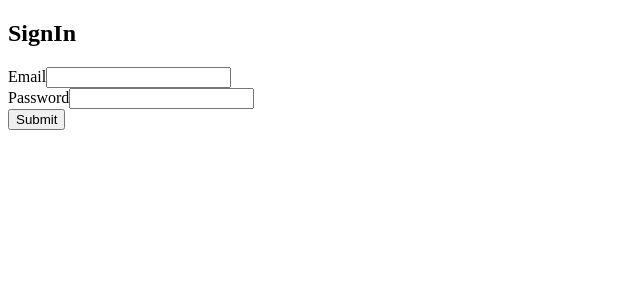
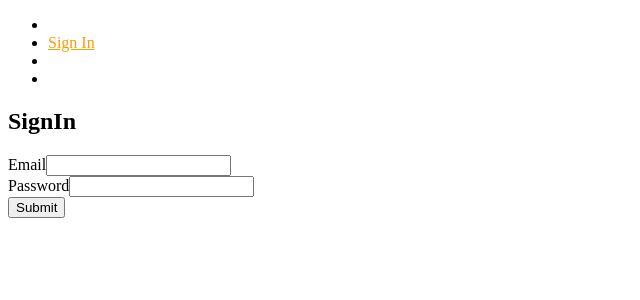
Before and after one commit to LucyJunior/ironconnectappclient, a React (Create React App) app: page /signin in a window 1280 px wide. Shown: the top 300 px of the page, without its empty margins (0-640 px from the left). Built offline with nearby package versions, Linux system fonts and the light colour scheme.

Commit message:
sign out

```diff
--- a/src/MainRouter.js
+++ b/src/MainRouter.js
@@ -1,16 +1,18 @@
-import React from 'react'
-import {Route, Switch} from 'react-router-dom'
-import Home from './component/Home'
-import Signup from './component/user/Signup'
-import Signin from './component/user/Signin'
+import React from 'react';
+import {Route, Switch} from 'react-router-dom';
+import Home from './component/Home';
+import Menu from './component/Menu';
+import Signup from './component/user/Signup';
+import Signin from './component/user/Signin';
 
 const MainRouter = () => (
 
     <div>
+
+        <Menu />
         <Switch>
+            <Route exact path="/" component={Home} />
 
-
-            <Route exact path="/" component={Home} />
             <Route exact path="/signup" component={Signup} />
             <Route exact path="/signin" component={Signin} />
 
--- /dev/null
+++ b/src/component/Menu.js
@@ -0,0 +1,56 @@
+import React from 'react'
+import { Link, withRouter } from 'react-router-dom'
+
+//changing link color
+//this two arguments, if matches it gives a color otherwise all the links will have a different color
+const isActive = (history, path) => {
+    if (history.location.pathname === path) return { color: "#ff9900" };
+    else return { color: "#ffffff" }
+}
+
+export const signout = (next) => {
+    //will remove in the client side the jwt
+    if (typeof window !== "undefined") localStorage.removeItem("jwt");
+    next();
+    //once we remove it, redirect the user
+    return fetch("http://localhost:8080/api/signout", {
+        method: "GET"
+    })
+        .then(response => {
+            console.log('signout', response)
+            return response.json();
+        })
+
+        .catch(err => console.log(err))
+
+};
+
+//props
+const Menu = ({ history }) => (
+
+    <div>
+
+        <ul className="nav nav-tabs bg-dark">
+            <li className="nav-item">
+                <Link className="nav-link" style={isActive(history, /*path*/ "/")} to="/">Home</Link>
+
+            </li>
+            <li className="nav-item">
+                <Link className="nav-link" style={isActive(history, /*path*/ "/signin")} to="/signin">Sign In</Link>
+            </li>
+            <li className="nav-item">
+                <Link className="nav-link" style={isActive(history, /*path*/ "/signup")} to="/signup">Sign Up</Link>
+            </li>
+
+            <li className="nav-item">
+                <a className="nav-link" style={isActive(history, /*path*/ "/singout", { cursor: "pointer", color: "#fff" })
+                }
+                    onClick={() => signout(() => history.push('/'))}>Sign Out</a>
+            </li>
+
+        </ul>
+
+    </div>
+);
+
+export default withRouter(Menu);
--- a/src/component/user/Signin.js
+++ b/src/component/user/Signin.js
@@ -54,10 +54,7 @@ class Signin extends Component {
                 //passing the json web token
                 this.authenticate(data, () => {
                     this.setState({ redirectToRefer: true})
-                })
-
-
-
+                });
             }
 
         });
@@ -65,7 +62,7 @@ class Signin extends Component {
 
     signin = (user) => {
 
-        return fetch("http//localhost:8080/signin", {
+        return fetch("http://localhost:8080/api/signin", {
            method: "POST",
             headers: {
                 Accept: "application/json",
--- a/src/component/user/Signup.js
+++ b/src/component/user/Signup.js
@@ -47,7 +47,7 @@ class Signup extends Component {
 
     signup = (user) => {
 
-        return fetch("http//localhost:8080/signup", {
+         return fetch("http://localhost:8080/api/signup", {
             method: "POST",
              headers: {
                  Accept: "application/json",
```
Also changed, not shown: src/component/Menu.css (added). Lines whose indentation alone changed are shown as unchanged.
